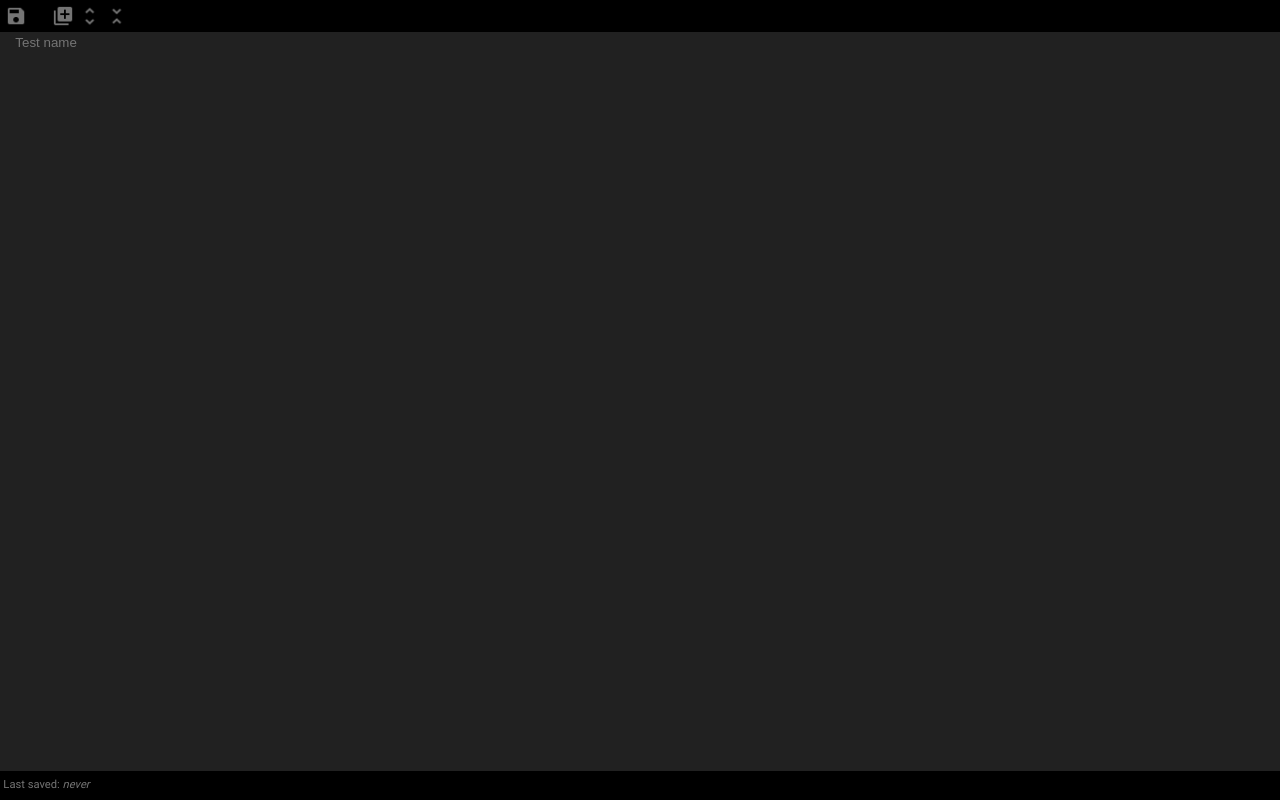
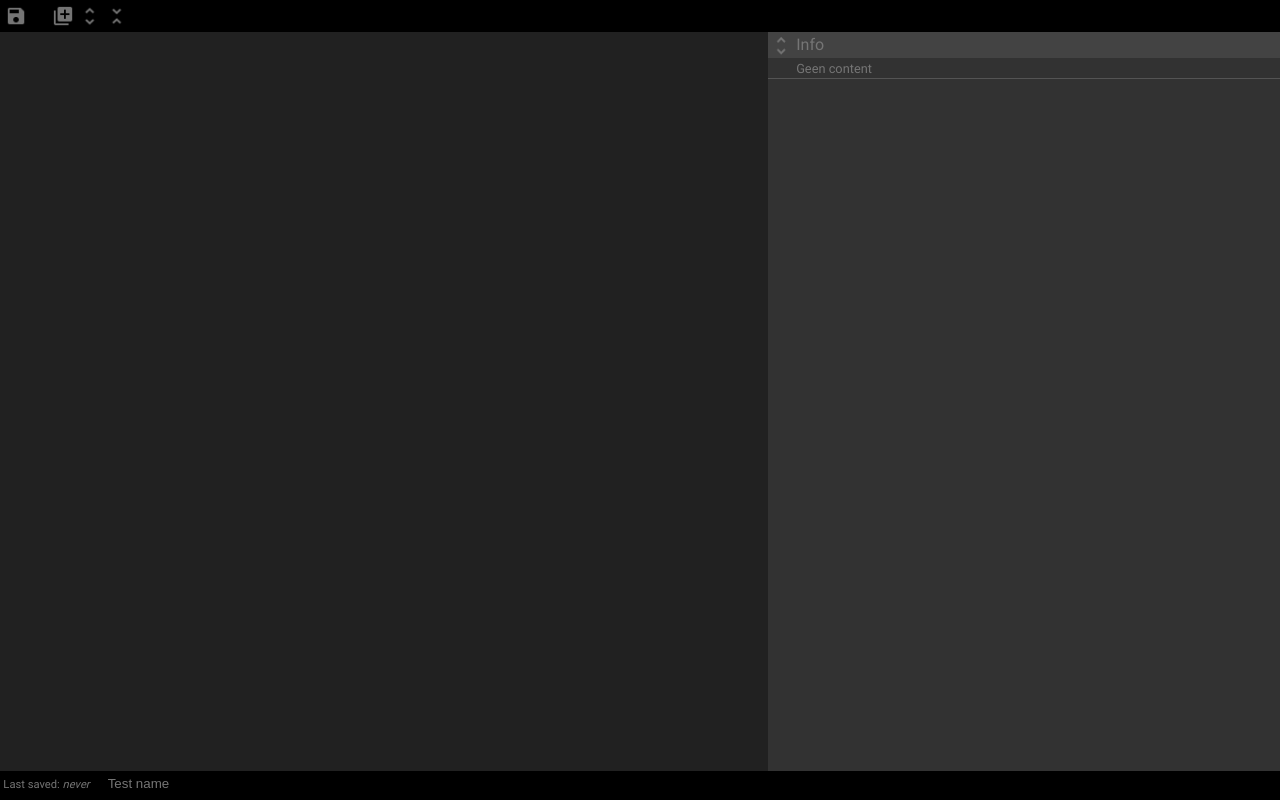
Before and after one commit to BaasS96/wieisdemoltest, a PHP site: page /testeditor.php in a window 1280 px wide. Run offline with PHP 8.4, Linux system fonts and the light colour scheme.

Commit message:
updates to layout

```diff
--- a/style/testeditor.css
+++ b/style/testeditor.css
@@ -22,22 +22,54 @@ html {
     overflow: hidden;
 }
 #editorholder {
-    display: flex;
-    flex-direction: column;
-    height: calc(100% - 15em);
+    height: calc(100vh - 1.9em);
 }
 #mainmenuholder {
-    flex: 0;
     width: 100%;
     padding: 0.3em;
     background-color: #000000;
 }
 #questionholder {
-    flex: 1 1 auto;
-    margin-bottom: 0px;
+    width: 60%;
+    height: 100%;
+    overflow-y: auto;
+    display: block;
+    float: left;
+}
+.uberholder {
+    display: block;
+    width: 100vw;
+    height: calc(100% - 1.9em);
+}
+.holderright {
+    display: inline-block;
+    width: 40%;
+    height: 100%;
+    background-color: #323232;
+}
+.rightpanel {
     width: 100%;
-    height: calc(100vh - 3.8em);
-    overflow-y: auto;
+    height: auto;
+    border-bottom: 1px solid #545454;
+    display: block;
+    color: #757575;
+    transition: color 0.3s ease;
+}
+.rightpanel:hover {
+    color: #FFFFFF;
+}
+.rightpanel_header {
+    width: 100%;
+    padding: 0.1em 0.1em 0.1em 0.1em;
+    background-color: #434343;
+    font-size: 1em;
+}
+.rightpanel_content {
+    padding-left: 2.2em;
+    padding-bottom: 0.2em;
+    padding-top: 0.2em;
+    padding-bottom: 0.2em;
+    font-size: 0.8em;
 }
 #editorfooter {
     flex: 0;
--- a/testeditor.php
+++ b/testeditor.php
@@ -18,13 +18,24 @@
                     <button type="button" class="showall_icon" title="Show all questions" onclick="showall();">&nbsp;</button>
                     <button type="button" class="hideall_icon" title="Hide all questions" onclick="hideall();">&nbsp;</button>
                 </div>
-                <div class="holder">
+                <div id="editorfooter">
+                    <span class="lastsaved">Last saved: </span><span id="lastsaved">never</span>
                     <input type="text" id="test_name" placeholder="Test name">
                 </div>
-                <div id="editorfooter">
-                    <span class="lastsaved">Last saved: </span><span id="lastsaved">never</span>
-                </div>
-                <div id="questionholder">
+                <div class="uberholder">
+                    <div id="questionholder">
+                    </div>
+                    <div class="holderright">
+                        <div class="rightpanel">
+                            <div class="rightpanel_header">
+                                <button type="button" class="showall_icon" title="Show all questions" onclick="showall();">&nbsp;</button>
+                                <span class="rightpanel_header_text">Info</span>
+                            </div>
+                            <div class="rightpanel_content">
+                                Geen content
+                            </div>
+                        </div>
+                    </div>
                 </div>
             </section>
         </form>
```
